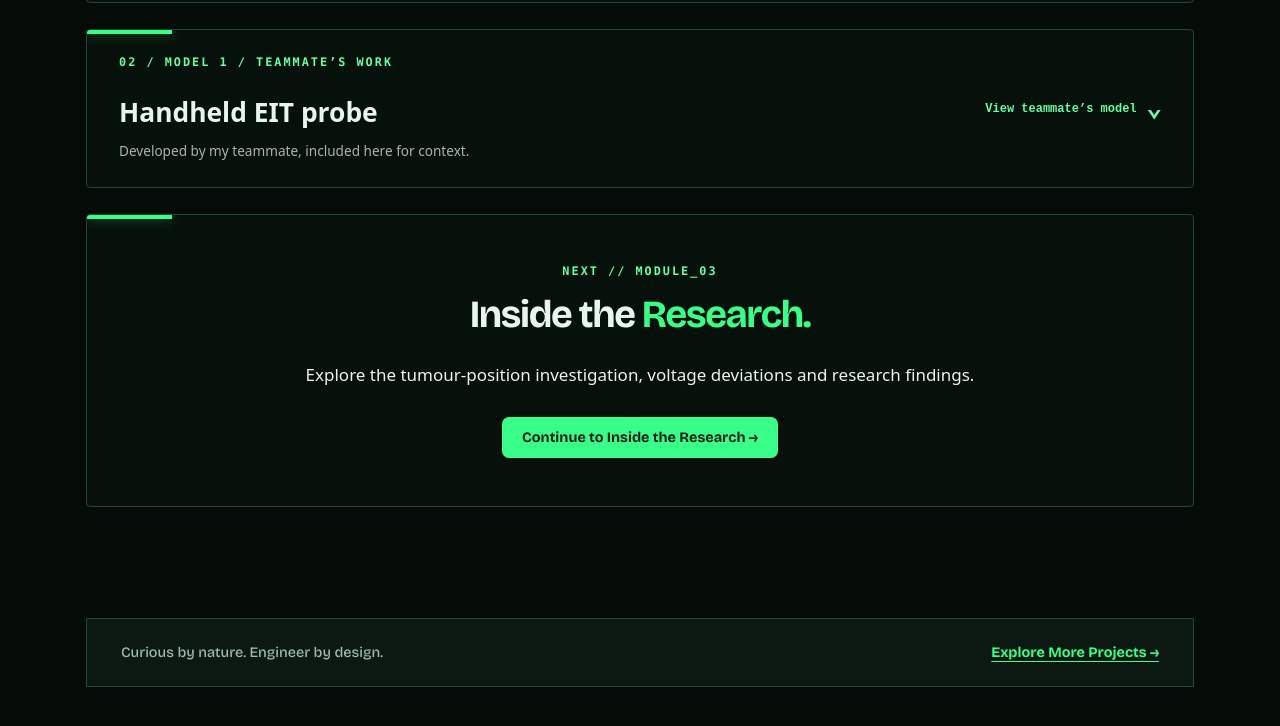
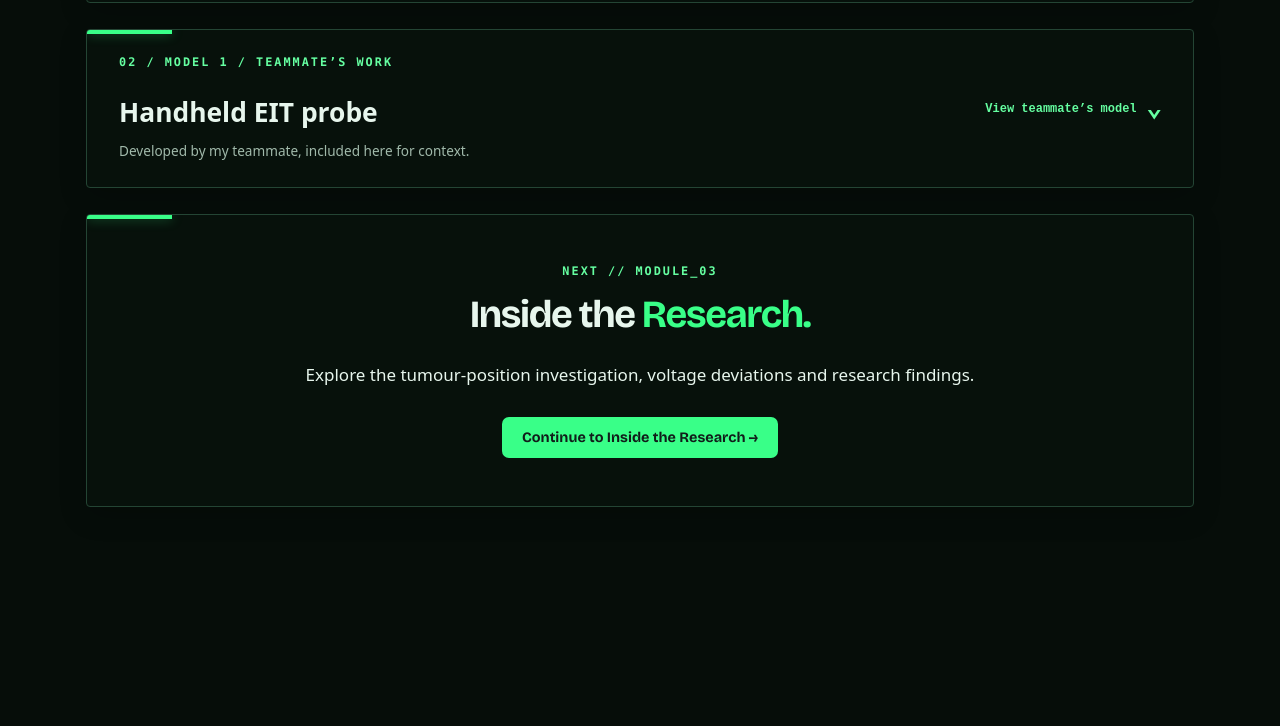
Before and after one commit to veronicakopanicak/portfolio, a plain HTML site: page eit-model.html in a window 1280 px wide. Shown: the part 4230-4956 px from the top of the page. After the commit the page ends 4848 px from the top, so only its background shows below. Drawn offline with nearby package versions, Linux system fonts and the light colour scheme.

Commit message:
Add files via upload

```diff
--- a/eit-model.html
+++ b/eit-model.html
@@ -301,7 +301,7 @@ html,body{background-color:#060d09;color:#e7f6ed}body{background-image:none!impo
 </ul><div class="probe-visual-row"><figure>
 <button data-zoom="" type="button"><img alt="COMSOL geometry of the tissue block with four cylindrical surface electrodes and a flower-shaped tumour inclusion" height="477" src="eit-project/eit-probe-geometry.jpg" width="509"/></button>
 <figcaption>Model 1 geometry: four surface electrodes and a flower-shaped tumour inclusion. Click to enlarge.</figcaption>
-</figure><div class="probe-visual-copy"><h3>Simulation and analysis</h3><p>My teammate ran frequency-domain simulations with COMSOL’s Electric Currents interface, with and without the tumour. Detection was measured as the percentage change in the differential voltage between the two sensing electrodes. They then varied tumour depth, tumour size, and electrode placement to see how each affected the signal.</p></div></div><h3>Results</h3><p>The simulations showed a measurable change in the differential electrode voltage when the tumour was introduced, and that change depended on tumour depth, tumour size, and electrode placement.</p></div></details></section><section class="project-section m2-next"><span class="section-index">NEXT // MODULE_03</span><h2>Inside the <span class="m2-accent">Research.</span></h2><p>Explore the tumour-position investigation, voltage deviations and research findings.</p><a class="cta cta-primary" href="eit-research.html">Continue to Inside the Research →</a></section></main><footer><span>Curious by nature. Engineer by design.</span><a href="index.html#projects">Explore More Projects →</a></footer><dialog aria-label="Enlarged image" id="zoom"><button id="close" type="button">Close</button><img alt="" id="big"/></dialog><script>
+</figure><div class="probe-visual-copy"><h3>Simulation and analysis</h3><p>My teammate ran frequency-domain simulations with COMSOL’s Electric Currents interface, with and without the tumour. Detection was measured as the percentage change in the differential voltage between the two sensing electrodes. They then varied tumour depth, tumour size, and electrode placement to see how each affected the signal.</p></div></div><h3>Results</h3><p>The simulations showed a measurable change in the differential electrode voltage when the tumour was introduced, and that change depended on tumour depth, tumour size, and electrode placement.</p></div></details></section><section class="project-section m2-next"><span class="section-index">NEXT // MODULE_03</span><h2>Inside the <span class="m2-accent">Research.</span></h2><p>Explore the tumour-position investigation, voltage deviations and research findings.</p><a class="cta cta-primary" href="eit-research.html">Continue to Inside the Research →</a></section></main><dialog aria-label="Enlarged image" id="zoom"><button id="close" type="button">Close</button><img alt="" id="big"/></dialog><script>
 (function(){
   var d=document.getElementById('zoom'),big=document.getElementById('big');
   document.querySelectorAll('[data-zoom]').forEach(function(b){
```
Also changed, not shown: eit-project.html (+3 -1 lines), eit-research.html (+1 -1 lines).
